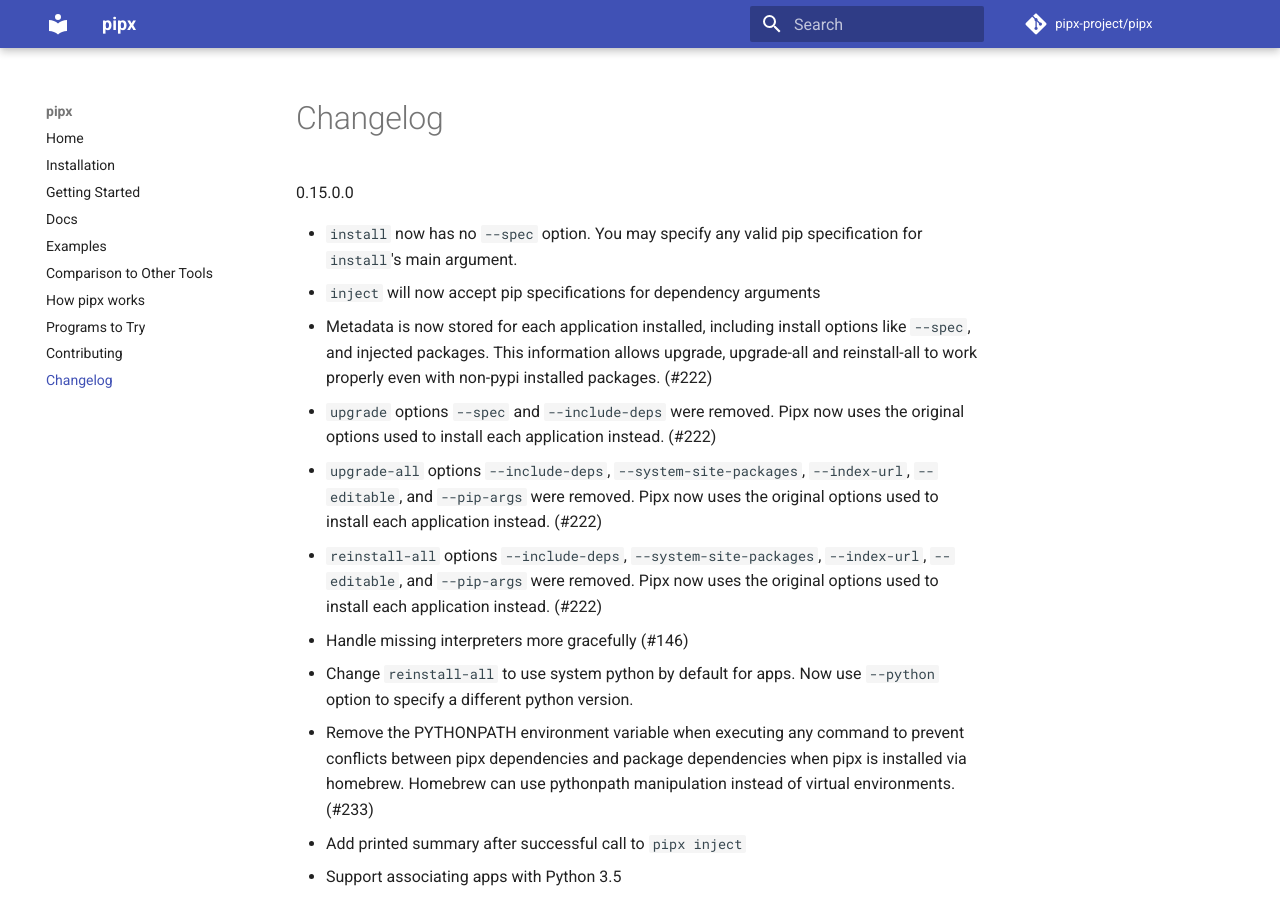
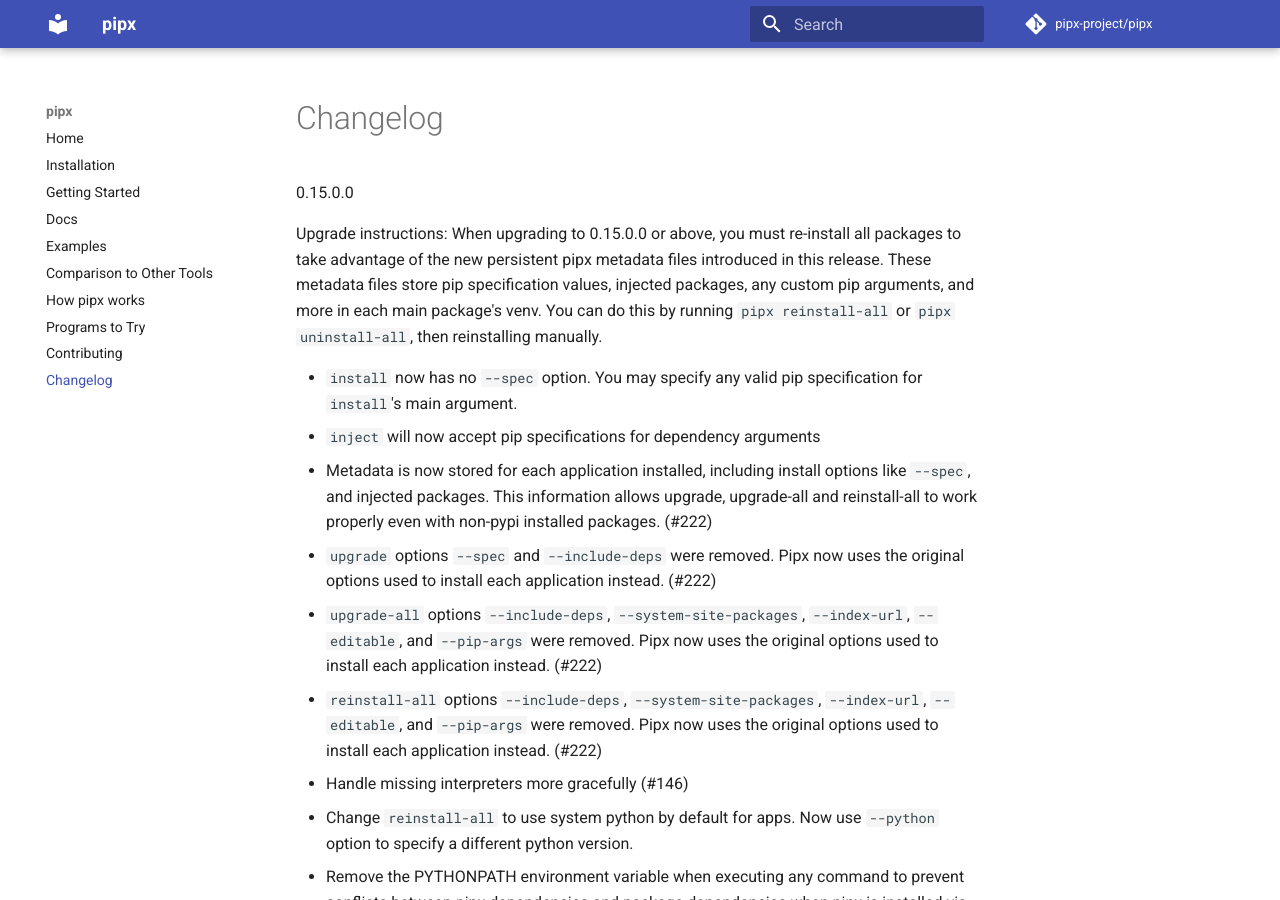
Before and after one commit to pypa/pipx, an MkDocs documentation site: the page built from docs/changelog.md, in a window 1280 px wide and 900 px high. Built offline with MkDocs 1.6.1 and Material for MkDocs 9.7.7, drawn with Linux system fonts in a browser that asks for light colours; comment, search, counter and statistics services are not loaded.

Commit message:
add upgrade instructions to changelog

```diff
--- a/docs/changelog.md
+++ b/docs/changelog.md
@@ -1,4 +1,6 @@
 0.15.0.0
+
+Upgrade instructions: When upgrading to 0.15.0.0 or above, you must re-install all packages to take advantage of the new persistent pipx metadata files introduced in this release. These metadata files store pip specification values, injected packages, any custom pip arguments, and more in each main package's venv. You can do this by running `pipx reinstall-all` or `pipx uninstall-all`, then reinstalling manually.
 
 - `install` now has no `--spec` option. You may specify any valid pip specification for `install`'s main argument.
 - `inject` will now accept pip specifications for dependency arguments
```
